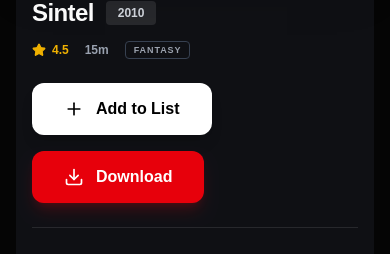
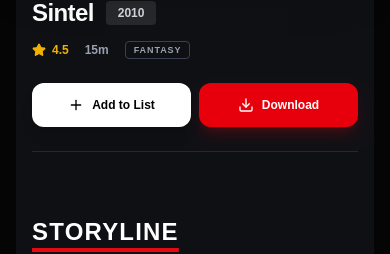
Before and after one commit to deepak1293g/movie-flix, a React (Vite) app: page /watch/1/1 in a window 390 px wide. Shown: the part 380-634 px from the top of the page. Built offline with nearby package versions, Linux system fonts and the light colour scheme.

Commit message:
UI: Align WatchPage action buttons in a single row on mobile

```diff
--- a/src/pages/WatchPage.jsx
+++ b/src/pages/WatchPage.jsx
@@ -581,19 +581,19 @@
                             </div>
                         </div>
 
-                        <div className="flex flex-wrap items-center gap-4">
+                        <div className="flex items-center gap-2 sm:gap-4 w-full md:w-auto">
                             <button
                                 onClick={handleToggleWatchlist}
-                                className={`flex items-center gap-3 px-8 py-3.5 rounded-xl transition-all font-bold ${isAlreadyInList(id) ? 'bg-white/10 text-white' : 'bg-white text-black hover:bg-gray-200 shadow-lg'}`}
+                                className={`flex-1 flex items-center justify-center gap-2 sm:gap-3 px-4 sm:px-8 py-3.5 rounded-xl transition-all font-bold text-xs sm:text-base ${isAlreadyInList(id) ? 'bg-white/10 text-white' : 'bg-white text-black hover:bg-gray-200 shadow-lg'}`}
                             >
-                                {isAlreadyInList(id) ? <Check className="w-5 h-5 text-red-600" /> : <Plus className="w-5 h-5" />}
+                                {isAlreadyInList(id) ? <Check className="w-4 h-4 sm:w-5 sm:h-5 text-red-600" /> : <Plus className="w-4 h-4 sm:w-5 sm:h-5" />}
                                 <span>{isAlreadyInList(id) ? 'In My List' : 'Add to List'}</span>
                             </button>
                             <button
                                 onClick={handleDownloadClick}
-                                className={`flex items-center gap-3 px-8 py-3.5 rounded-xl transition-all font-bold ${isAlreadyDownloaded(id) ? 'bg-green-600 text-white' : 'bg-red-600 hover:bg-red-700 text-white shadow-lg shadow-red-600/20'}`}
+                                className={`flex-1 flex items-center justify-center gap-2 sm:gap-3 px-4 sm:px-8 py-3.5 rounded-xl transition-all font-bold text-xs sm:text-base ${isAlreadyDownloaded(id) ? 'bg-green-600 text-white' : 'bg-red-600 hover:bg-red-700 text-white shadow-lg shadow-red-600/20'}`}
                             >
-                                <Download className="w-5 h-5" />
+                                <Download className="w-4 h-4 sm:w-5 sm:h-5" />
                                 <span>{isAlreadyDownloaded(id) ? 'Downloaded' : 'Download'}</span>
                             </button>
                         </div>
```
